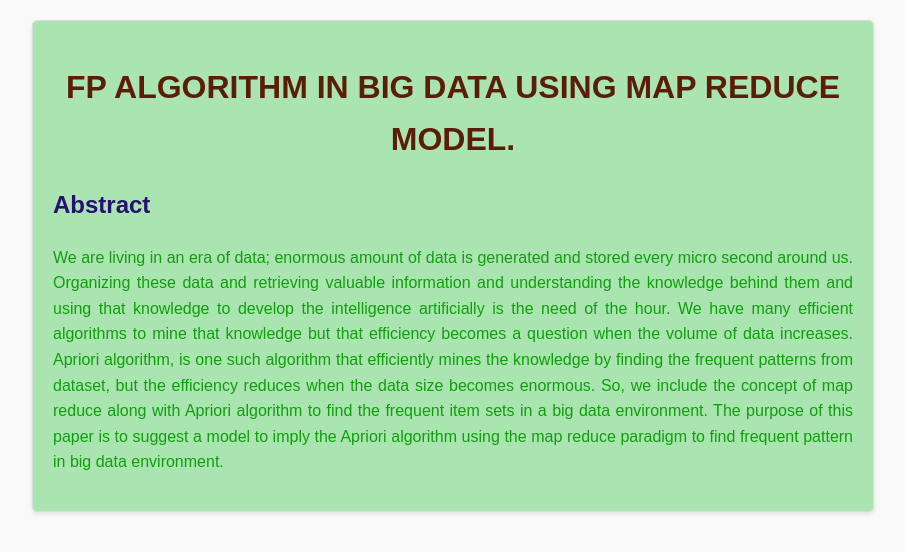
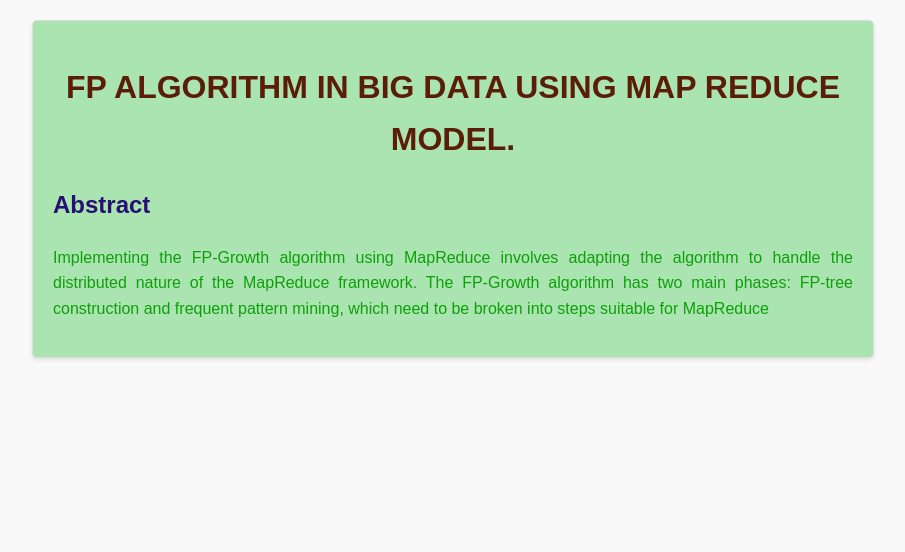
Before and after one commit to VijayaMrani/ProjectNM, a plain HTML site: page paper1.html in a window 1280 px wide. Shown: the whole page, without its empty margins (187-1092 px from the left). Drawn offline with Linux system fonts and the light colour scheme.

Commit message:
paper1.html

```diff
--- a/paper1.html
+++ b/paper1.html
@@ -41,7 +41,7 @@
            </h1>
         <h2>Abstract</h2>
         <p>
-            We are living in an era of data; enormous amount of data is generated and stored every micro second around us. Organizing these data and retrieving valuable information and understanding the knowledge behind them and using that knowledge to develop the intelligence artificially is the need of the hour. We have many efficient algorithms to mine that knowledge but that efficiency becomes a question when the volume of data increases. Apriori algorithm, is one such algorithm that efficiently mines the knowledge by finding the frequent patterns from dataset, but the efficiency reduces when the data size becomes enormous. So, we include the concept of map reduce along with Apriori algorithm to find the frequent item sets in a big data environment. The purpose of this paper is to suggest a model to imply the Apriori algorithm using the map reduce paradigm to find frequent pattern in big data environment.
+            Implementing the FP-Growth algorithm using MapReduce involves adapting the algorithm to handle the distributed nature of the MapReduce framework. The FP-Growth algorithm has two main phases: FP-tree construction and frequent pattern mining, which need to be broken into steps suitable for MapReduce
         </p>
     </div>
 </body>
```
